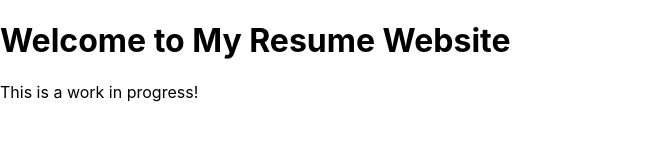
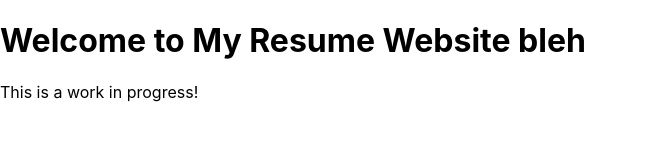
Before and after one commit to Egumma27/portfolio-website, a React (Create React App) app: page / in a window 1280 px wide. Shown: the top 160 px of the page, without its empty margins (0-647 px from the left). Built offline with nearby package versions, Linux system fonts and the light colour scheme.

Commit message:
Update App.js

```diff
--- a/src/App.js
+++ b/src/App.js
@@ -3,7 +3,7 @@ import React from "react";
 function App() {
   return (
     <div>
-      <h1>Welcome to My Resume Website</h1>
+      <h1>Welcome to My Resume Website bleh</h1>
       <p>This is a work in progress!</p>
     </div>
   );
```
